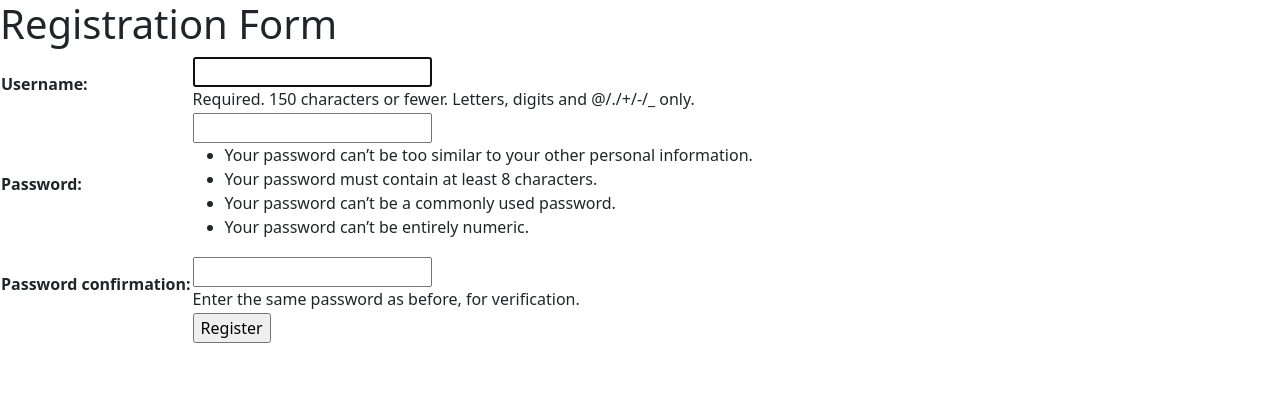
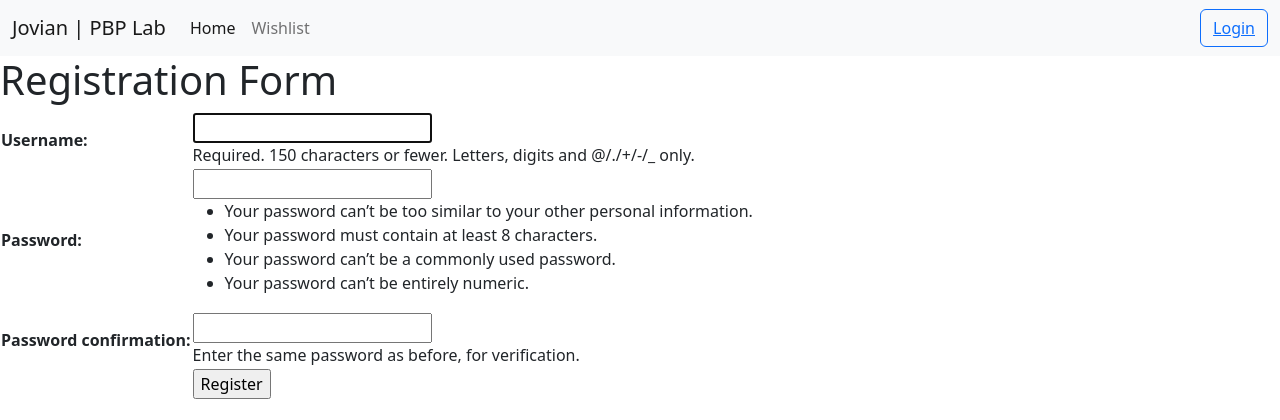
Before and after one commit to vian1015/lab1, a Django app: page /wishlist/register/ in a window 1280 px wide. Shown: the top 420 px of the page. Run offline with Django 4.2, Linux system fonts and the light colour scheme.

Commit message:
lab 4 udpate

```diff
--- a/project_django/settings.py
+++ b/project_django/settings.py
@@ -67,6 +67,7 @@ TEMPLATES = [
                 'django.template.context_processors.request',
                 'django.contrib.auth.context_processors.auth',
                 'django.contrib.messages.context_processors.messages',
+                'wishlist.context_processors.user_is_authenticated',
             ],
         },
     },
--- a/templates/base.html
+++ b/templates/base.html
@@ -12,6 +12,30 @@
 </head>
 
 <body>
+  <nav class="navbar navbar-expand-lg bg-light">
+    <div class="container-fluid">
+      <a class="navbar-brand" href="#">Jovian | PBP Lab</a>
+      <button class="navbar-toggler" type="button" data-bs-toggle="collapse" data-bs-target="#navbarText" aria-controls="navbarText" aria-expanded="false" aria-label="Toggle navigation">
+        <span class="navbar-toggler-icon"></span>
+      </button>
+      <div class="collapse navbar-collapse" id="navbarText">
+        <ul class="navbar-nav me-auto mb-2 mb-lg-0">
+          <li class="nav-item">
+            <a class="nav-link active" aria-current="page" href="../../">Home</a>
+          </li>
+          <li class="nav-item">
+            <a class="nav-link" href="/wishlist/">Wishlist</a>
+          </li>
+        </ul>
+        {% if user_is_authenticated %}
+        <span class="navbar-text">{{ user }}</span>
+        <button type="button" class="btn btn-outline-primary"><a href="{% url 'wishlist:logout' %}">Logout</a></button>
+        {% else %}
+        <button type="button" class="btn btn-outline-primary"><a href="/wishlist/login">Login</a></button>
+        {% endif %}
+      </div>
+    </div>
+  </nav>
   <script src="https://cdn.jsdelivr.net/npm/bootstrap@5.2.1/dist/js/bootstrap.bundle.min.js" integrity="sha384-u1OknCvxWvY5kfmNBILK2hRnQC3Pr17a+RTT6rIHI7NnikvbZlHgTPOOmMi466C8" crossorigin="anonymous"></script>
   {% block content %}
   {% endblock content %}
--- /dev/null
+++ b/wishlist/context_processors.py
@@ -0,0 +1,5 @@
+def user_is_authenticated(request):
+    return {
+        'user_is_authenticated': request.user.is_authenticated,
+        'user': request.user
+        }
--- a/wishlist/views.py
+++ b/wishlist/views.py
@@ -18,12 +18,10 @@ def show_wishlist(request):
     data_wishlist_item = ItemWishlist.objects.all()
     context = {
         'list_item': data_wishlist_item,
-        'name': 'Jovian',
         'last_login': request.COOKIES['last_login'],
     }
 
     return render(request, "wishlist.html", context)
-
 
 def show_xml(request):
     data = ItemWishlist.objects.all()
```
Also changed, not shown: wishlist/templates/wishlist.html (+1 -19 lines).
